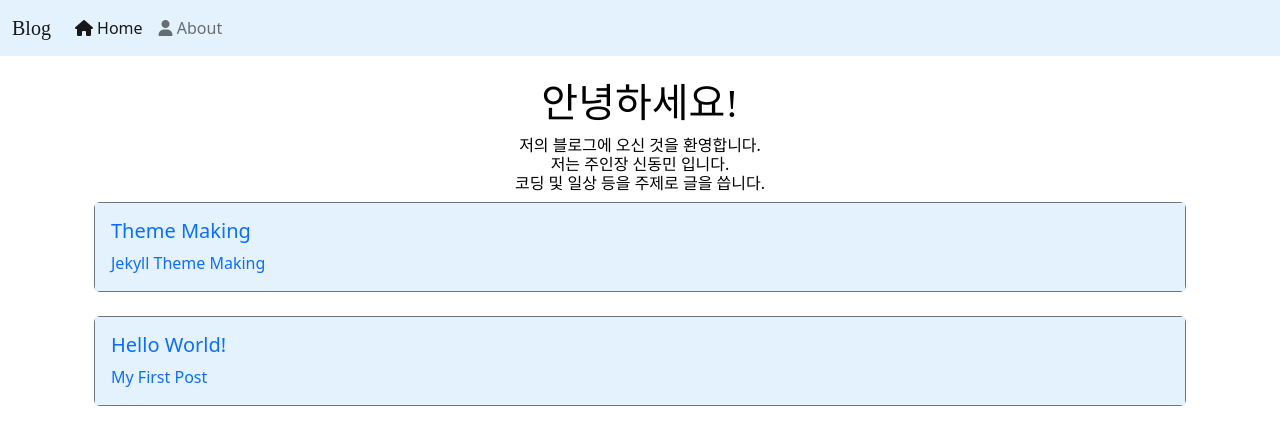
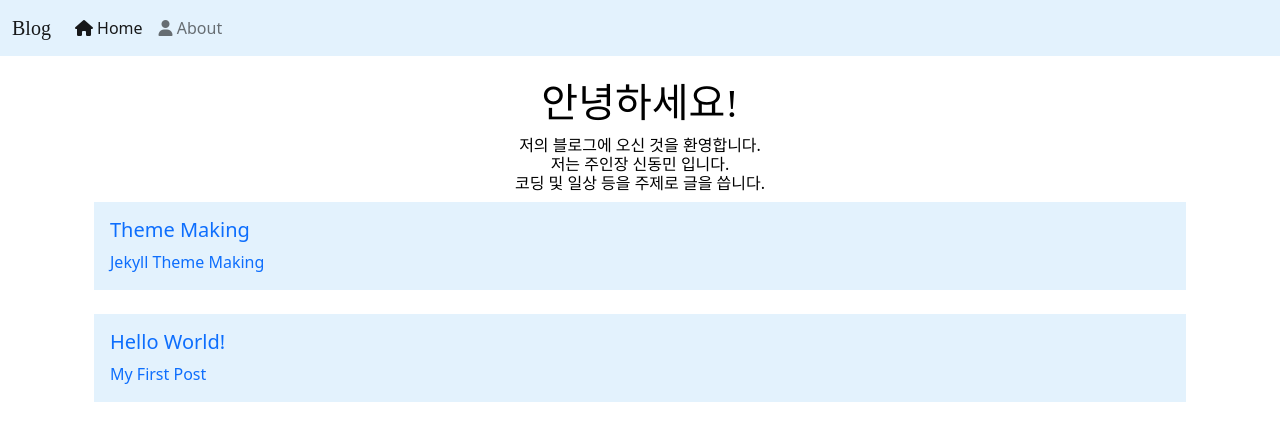
Before and after one commit to happydm09/B, a Jekyll site: the page built from pages/home.md, in a window 1280 px wide. Shown: the top 445 px of the page. Built offline with Jekyll 4.4.1, drawn with Linux system fonts in a browser that asks for light colours; nearby versions of some CDN libraries; some web fonts are replaced.

Commit message:
Update blog.html

```diff
--- a/_includes/blog.html
+++ b/_includes/blog.html
@@ -5,7 +5,7 @@
 
                 <div class='container'>
                 <a class='a' href='{{ post.url | relative_url}}'>
-                <div class="card border-secondary">
+                <div class="card border-0">
                    <div class="card-body nav-bg">
                     <h5 class="f-color card-title">{{post.title}}</h5>
                     <p class="f-color card-text">{{post.preview}}</p>
```
